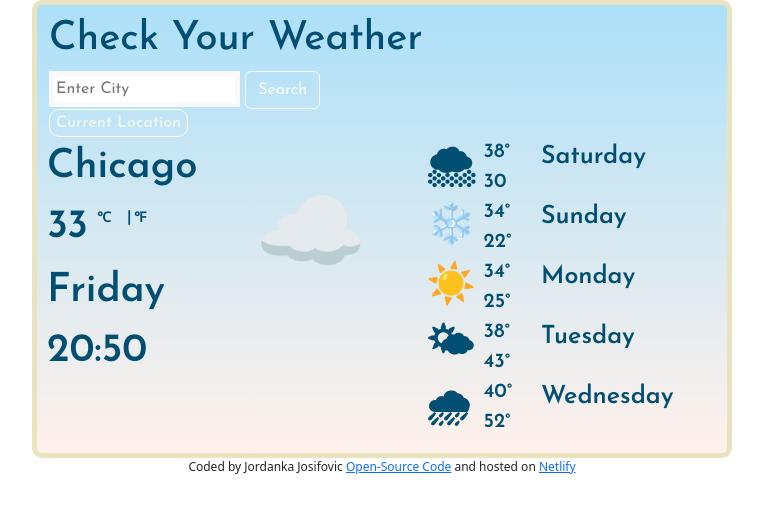
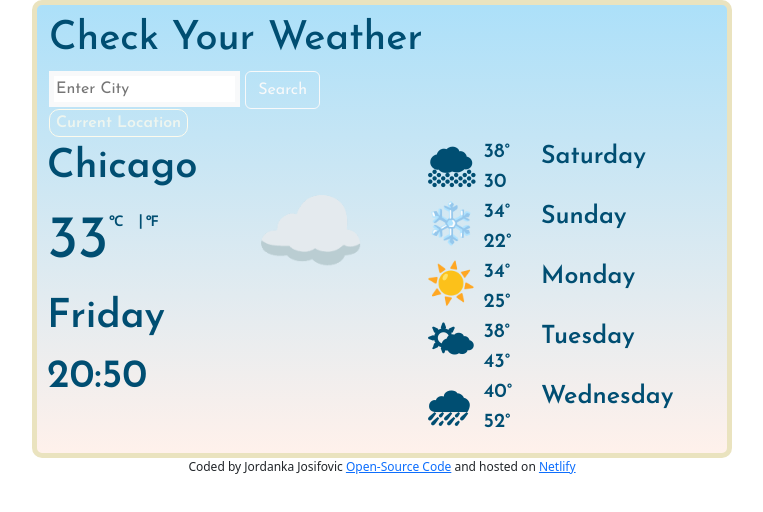
Before and after one commit to JJpink31/weather-app, a plain HTML site: page index.html in a window 1280 px wide. Shown: the whole page, without its empty margins (258-1021 px from the left). Drawn offline with nearby package versions, Linux system fonts and the light colour scheme; files whose address does not match are found by name; a web font is replaced by a local one.

Commit message:
Updated current temperature css

```diff
--- a/index.html
+++ b/index.html
@@ -16,7 +16,7 @@
       href="https://fonts.googleapis.com/css2?family=Josefin+Sans:ital,wght@0,300;0,400;0,500;0,600;0,700;1,200;1,300;1,400;1,500;1,600;1,700&family=Shantell+Sans:ital,wght@0,300;0,400;0,500;0,600;0,700;0,800;1,300;1,400;1,500;1,600;1,700;1,800&display=swap"
       rel="stylesheet"
     />
-     <script src="https://unpkg.com/axios/dist/axios.min.js"></script>
+    <script src="https://unpkg.com/axios/dist/axios.min.js"></script>
     <link rel="stylesheet" href="src//style.css" />
     <title>Weather App</title>
   </head>
@@ -49,10 +49,12 @@
           <div class="col-3">
             <div class="main-city">
               <div id="searchedCity">Chicago</div>
-              <div id="currentTemperature">
-                33<span class="degrees">
+              <div class="d-flex weather-temp">
+                <strong id="currentTemperature">33</strong>
+                <span class="degrees">
                   <span id="c-temp">℃</span>
                   <span id="f-temp">⎹ ℉</span>
+                </span>
               </div>
 
               <div id="current-day">Saturday</div>
@@ -105,9 +107,13 @@
           </div>
         </div>
       </div>
-      </div>
-      <span class="coding-link">Coded by Jordanka Josifovic <a href="https://github.com/JJpink31/weather-app">Open-Source Code</a>
-      and hosted on <a href="https://polite-melba-f575c3.netlify.app/">Netlify</a></span>
+    </div>
+    <span class="coding-link"
+      >Coded by Jordanka Josifovic
+      <a href="https://github.com/JJpink31/weather-app">Open-Source Code</a> and
+      hosted on
+      <a href="https://polite-melba-f575c3.netlify.app/">Netlify</a></span
+    >
     <script src="src//index.js"></script>
   </body>
 </html>
--- a/src/style.css
+++ b/src/style.css
@@ -54,13 +54,14 @@ ul {
   top: -10px
 }
 
-.degrees {
-  display: block;
+.weather-temp strong {
+  font-weight: 400;
+  font-size: 60px;
+}
+
+.weather-temp .degrees {
+  margin-top: 15px;
   font-size: 14px;
-  line-height: 24px;
-  margin-top: -50px;
-  margin-left: 50px;
-  margin-bottom: 30px;
 }
 
 button {
```
